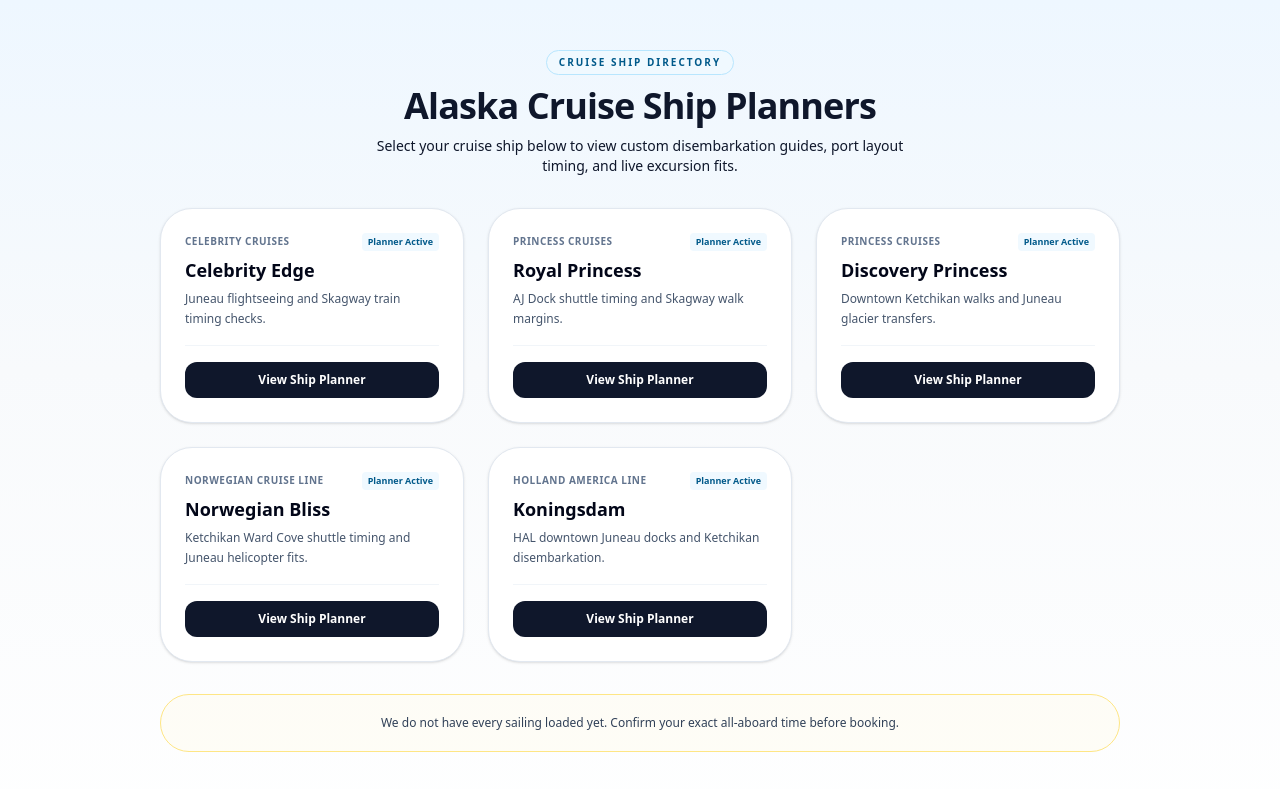
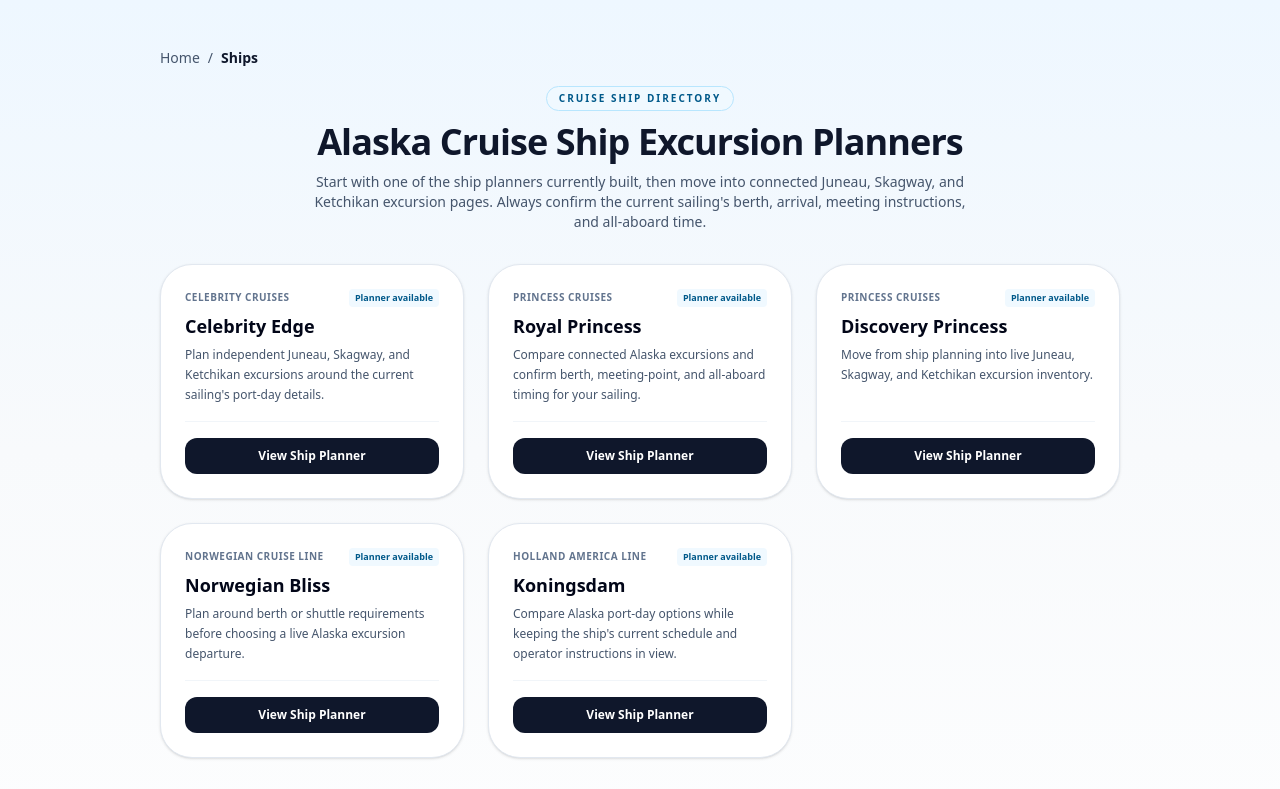
Before and after one commit to erichroeseler123-bot/wta-renderer, a Next.js app: page /ships in a window 1280 px wide. Shown: the top 789 px of the page. Built offline with nearby package versions, Linux system fonts and the light colour scheme.

Commit message:
Tighten Alaska ship directory SEO and accuracy

```diff
--- a/app/ships/page.tsx
+++ b/app/ships/page.tsx
@@ -1,106 +1,77 @@
 import Link from "next/link";
+import JsonLd from "@/components/seo/JsonLd";
+import Breadcrumbs from "@/app/components/seo/Breadcrumbs";
 
 const SHIPS = [
-  {
-    slug: "celebrity-edge",
-    name: "Celebrity Edge",
-    line: "Celebrity Cruises",
-    use: "Juneau flightseeing and Skagway train timing checks.",
-  },
-  {
-    slug: "royal-princess",
-    name: "Royal Princess",
-    line: "Princess Cruises",
-    use: "AJ Dock shuttle timing and Skagway walk margins.",
-  },
-  {
-    slug: "discovery-princess",
-    name: "Discovery Princess",
-    line: "Princess Cruises",
-    use: "Downtown Ketchikan walks and Juneau glacier transfers.",
-  },
-  {
-    slug: "norwegian-bliss",
-    name: "Norwegian Bliss",
-    line: "Norwegian Cruise Line",
-    use: "Ketchikan Ward Cove shuttle timing and Juneau helicopter fits.",
-  },
-  {
-    slug: "koningsdam",
-    name: "Koningsdam",
-    line: "Holland America Line",
-    use: "HAL downtown Juneau docks and Ketchikan disembarkation.",
-  },
+  { slug: "celebrity-edge", name: "Celebrity Edge", line: "Celebrity Cruises", use: "Plan independent Juneau, Skagway, and Ketchikan excursions around the current sailing's port-day details." },
+  { slug: "royal-princess", name: "Royal Princess", line: "Princess Cruises", use: "Compare connected Alaska excursions and confirm berth, meeting-point, and all-aboard timing for your sailing." },
+  { slug: "discovery-princess", name: "Discovery Princess", line: "Princess Cruises", use: "Move from ship planning into live Juneau, Skagway, and Ketchikan excursion inventory." },
+  { slug: "norwegian-bliss", name: "Norwegian Bliss", line: "Norwegian Cruise Line", use: "Plan around berth or shuttle requirements before choosing a live Alaska excursion departure." },
+  { slug: "koningsdam", name: "Koningsdam", line: "Holland America Line", use: "Compare Alaska port-day options while keeping the ship's current schedule and operator instructions in view." },
 ];
 
 export const metadata = {
-  title: "Alaska Cruise Ship Planners | Welcome To Alaska Tours",
-  description: "Browse timing-first shore excursion planning guides for all major cruise ships visiting Alaska.",
-  alternates: {
-    canonical: "https://welcometoalaskatours.com/ships",
-  },
+  title: "Alaska Cruise Ship Excursion Planners | Welcome To Alaska Tours",
+  description: "Browse Alaska shore-excursion planning pages for selected cruise ships, then compare connected Juneau, Skagway, and Ketchikan tours with live operator calendars.",
+  alternates: { canonical: "https://welcometoalaskatours.com/ships" },
 };
 
 export default function ShipsIndexPage() {
+  const itemListSchema = {
+    "@context": "https://schema.org",
+    "@type": "ItemList",
+    name: "Alaska cruise ship excursion planners",
+    numberOfItems: SHIPS.length,
+    itemListElement: SHIPS.map((ship, index) => ({
+      "@type": "ListItem",
+      position: index + 1,
+      name: `${ship.name} Alaska excursion planner`,
+      url: `https://welcometoalaskatours.com/ships/${ship.slug}`,
+    })),
+  };
+
+  const breadcrumbSchema = {
+    "@context": "https://schema.org",
+    "@type": "BreadcrumbList",
+    itemListElement: [
+      { "@type": "ListItem", position: 1, name: "Home", item: "https://welcometoalaskatours.com/" },
+      { "@type": "ListItem", position: 2, name: "Ships", item: "https://welcometoalaskatours.com/ships" },
+    ],
+  };
+
   return (
     <main className="min-h-screen bg-[linear-gradient(180deg,#eef7ff_0%,#f8fafc_42%,#ffffff_100%)] text-slate-900 pb-20">
+      <JsonLd data={itemListSchema} />
+      <JsonLd data={breadcrumbSchema} />
       <div className="mx-auto max-w-5xl px-6 sm:px-8 py-12 space-y-8">
+        <Breadcrumbs items={[{ href: "/", label: "Home" }, { label: "Ships" }]} />
 
-        {/* Header */}
         <section className="text-center space-y-2">
-          <div className="inline-flex rounded-full border border-sky-200 bg-sky-50 px-3 py-1 text-[10px] font-black uppercase tracking-[0.2em] text-sky-800">
-            Cruise Ship Directory
-          </div>
-          <h1 className="text-3xl font-black tracking-tight text-slate-900 sm:text-4xl leading-tight">
-            Alaska Cruise Ship Planners
-          </h1>
-          <p className="text-sm text-slate-605 max-w-xl mx-auto">
-            Select your cruise ship below to view custom disembarkation guides, port layout timing, and live excursion fits.
-          </p>
+          <div className="inline-flex rounded-full border border-sky-200 bg-sky-50 px-3 py-1 text-[10px] font-black uppercase tracking-[0.2em] text-sky-800">Cruise Ship Directory</div>
+          <h1 className="text-3xl font-black tracking-tight text-slate-900 sm:text-4xl leading-tight">Alaska Cruise Ship Excursion Planners</h1>
+          <p className="text-sm text-slate-600 max-w-2xl mx-auto">Start with one of the ship planners currently built, then move into connected Juneau, Skagway, and Ketchikan excursion pages. Always confirm the current sailing's berth, arrival, meeting instructions, and all-aboard time.</p>
         </section>
 
-        {/* Ships Grid */}
         <section className="grid gap-6 md:grid-cols-2 lg:grid-cols-3">
           {SHIPS.map((ship) => (
-            <div
-              key={ship.slug}
-              className="rounded-[2rem] border border-slate-200 bg-white p-6 shadow-sm hover:shadow-md transition hover:-translate-y-1 flex flex-col justify-between"
-            >
+            <div key={ship.slug} className="rounded-[2rem] border border-slate-200 bg-white p-6 shadow-sm hover:shadow-md transition hover:-translate-y-1 flex flex-col justify-between">
               <div className="space-y-2">
-                <div className="flex justify-between items-center">
-                  <span className="text-[10px] font-bold uppercase tracking-wider text-slate-500">
-                    {ship.line}
-                  </span>
-                  <span className="rounded bg-sky-50 px-1.5 py-0.5 text-[9px] font-bold text-sky-800">
-                    Planner Active
-                  </span>
-                </div>
-                <h2 className="text-lg font-black text-slate-950 leading-tight">
-                  {ship.name}
-                </h2>
-                <p className="text-xs leading-5 text-slate-600">
-                  {ship.use}
-                </p>
+                <div className="flex justify-between items-center"><span className="text-[10px] font-bold uppercase tracking-wider text-slate-500">{ship.line}</span><span className="rounded bg-sky-50 px-1.5 py-0.5 text-[9px] font-bold text-sky-800">Planner available</span></div>
+                <h2 className="text-lg font-black text-slate-950 leading-tight">{ship.name}</h2>
+                <p className="text-xs leading-5 text-slate-600">{ship.use}</p>
               </div>
-              <div className="pt-4 mt-4 border-t border-slate-100">
-                <Link
-                  href={`/ships/${ship.slug}`}
-                  className="rounded-xl bg-slate-900 px-4 py-2.5 text-xs font-bold text-white hover:bg-slate-800 transition block text-center"
-                >
-                  View Ship Planner
-                </Link>
-              </div>
+              <div className="pt-4 mt-4 border-t border-slate-100"><Link href={`/ships/${ship.slug}`} className="rounded-xl bg-slate-900 px-4 py-2.5 text-xs font-bold text-white hover:bg-slate-800 transition block text-center">View Ship Planner</Link></div>
             </div>
           ))}
         </section>
 
-        {/* Cautious Note */}
-        <section className="rounded-[2rem] border border-amber-200 bg-amber-50/40 p-5 text-center">
-          <p className="text-xs text-slate-700">
-            We do not have every sailing loaded yet. Confirm your exact all-aboard time before booking.
-          </p>
+        <section className="grid gap-4 sm:grid-cols-3">
+          <Link href="/ports/juneau" className="rounded-2xl border border-slate-200 bg-white p-5 text-center font-bold text-slate-900">Juneau excursions</Link>
+          <Link href="/ports/skagway" className="rounded-2xl border border-slate-200 bg-white p-5 text-center font-bold text-slate-900">Skagway excursions</Link>
+          <Link href="/ports/ketchikan" className="rounded-2xl border border-slate-200 bg-white p-5 text-center font-bold text-slate-900">Ketchikan excursions</Link>
         </section>
 
+        <section className="rounded-[2rem] border border-amber-200 bg-amber-50/40 p-5 text-center"><p className="text-xs text-slate-700">These pages are planning aids, not live cruise-line schedules. Confirm your exact sailing details and operator instructions before booking.</p></section>
       </div>
     </main>
   );
```
